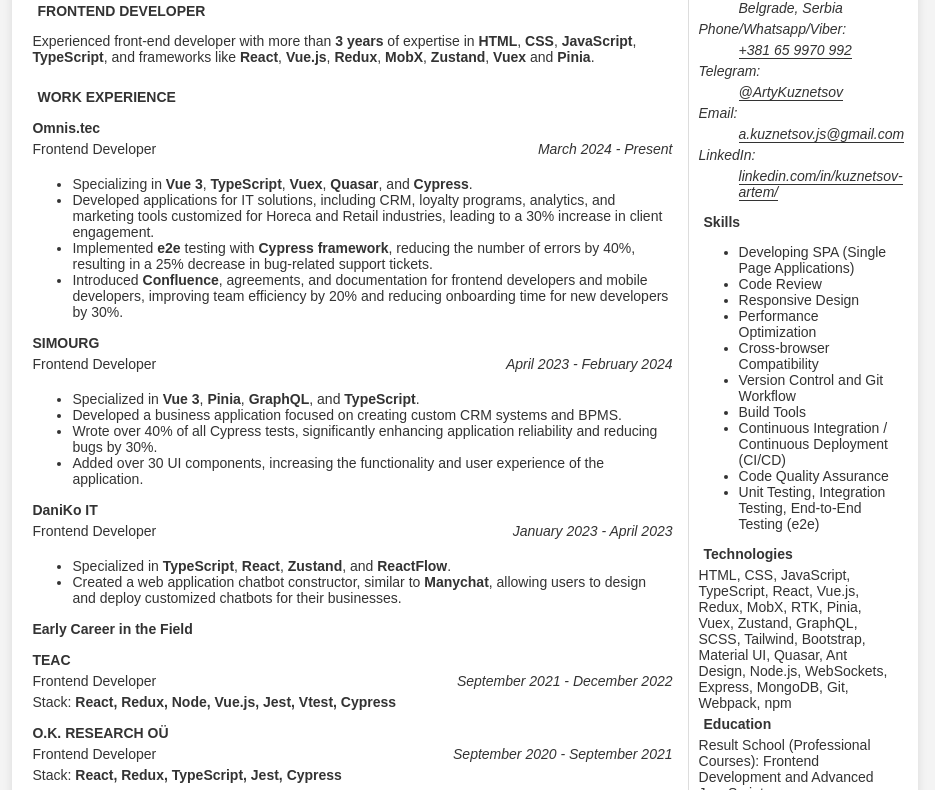
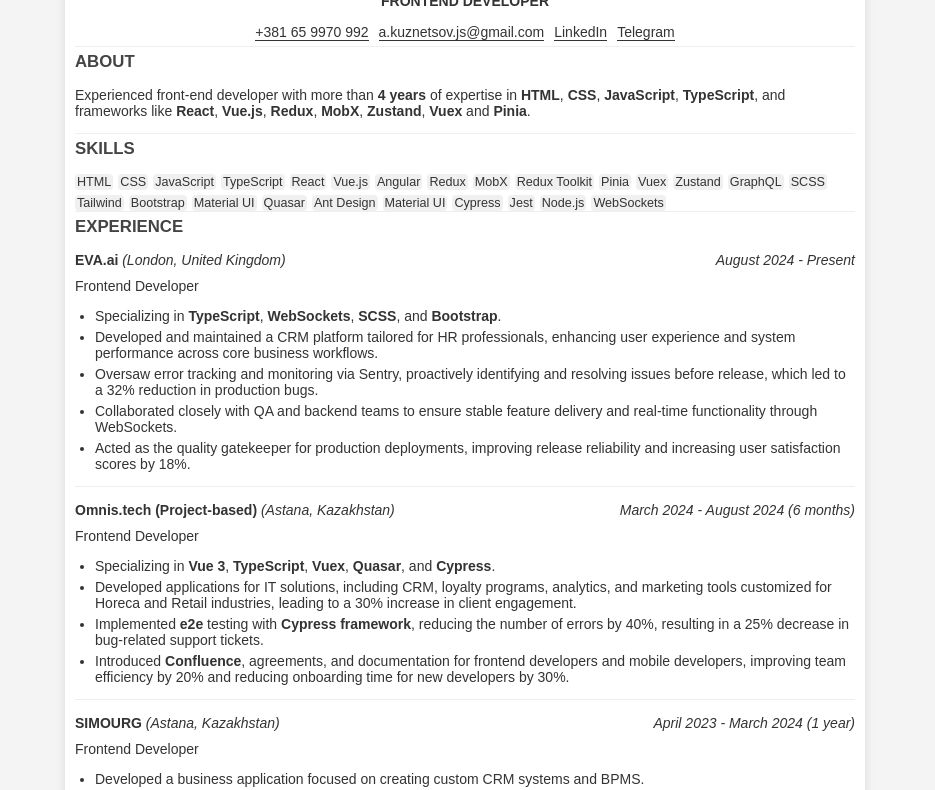
Before and after one commit to ArtemiuszKuzniecow/ArtemiuszKuzniecow.github.io, a plain HTML site: page index.html in a window 1280 px wide. Shown: the part 56-846 px from the top of the page, without its empty margins (175-1110 px from the left). Drawn offline with Linux system fonts and the light colour scheme.

Commit message:
updated cv

```diff
--- a/index.html
+++ b/index.html
@@ -5,7 +5,9 @@
     <meta charset="UTF-8" />
     <meta name="viewport" content="width=device-width, initial-scale=1.0" />
     <meta name="description"
-        content="Artem Kuznetsov - Experienced Frontend Developer with expertise in HTML, CSS, JavaScript, TypeScript, React, Vue.js, and more.">
+        content="Artem Kuznetsov - Experienced Frontend Developer with expertise in HTML, CSS, JavaScript, TypeScript, React, Vue.js, Angular, Redux, MobX, Redux Toolkit, Pinia, Vuex, Zustand, GraphQL, SCSS, Tailwind, Bootstrap, Material UI, Quasar, Ant Design, Cypress, Jest, Node.js, WebSockets, Express, MongoDB, Git, Webpack, npm, Docker, Chakra UI, Shadcn/ui, Radix UI, Mantine, Next UI, React Bootstrap, Bootstrap, Headless UI, PrimeReact, PrimeVue, Semantic UI, Evergreen UI, SSR, SSG, Next.js, Nuxt.js, and more.">
+    <meta name="keywords"
+        content="Frontend Developer, HTML, CSS, JavaScript, TypeScript, React, Vue.js, Angular, Redux, MobX, Redux Toolkit, Pinia, Vuex, Zustand, GraphQL, SCSS, Tailwind, Bootstrap, Material UI, Quasar, Ant Design, Cypress, Jest, Node.js, WebSockets, Express, MongoDB, Git, Webpack, npm, Docker, Chakra UI, Shadcn/ui, Radix UI, Mantine, Next UI, React Bootstrap, Bootstrap, Headless UI, PrimeReact, PrimeVue, Semantic UI, Evergreen UI, SSR, SSG, Next.js, Nuxt.js, and more.">
     <meta name="keywords"
         content="Frontend Developer, HTML, CSS, JavaScript, TypeScript, React, Vue.js, Redux, MobX, NodeJS, Express">
     <meta name="author" content="Artem Kuznetsov">
@@ -16,40 +18,110 @@
             padding: 0;
             background-color: #f4f4f4;
             color: #333;
+
+            &::-webkit-scrollbar {
+                display: none;
+            }
+
+            -ms-overflow-style: none;
+            scrollbar-width: none;
         }
 
         body {
-            display: grid;
-            grid-template-columns: 1fr 210px;
-            grid-template-rows: auto 1fr;
-            gap: 5px 15px;
             margin: 0 auto;
             font-family: sans-serif;
             font-size: 14px;
-            padding: 0 20px;
+            padding: 0 10px;
             box-sizing: border-box;
-            max-height: 1280px;
-            aspect-ratio: 210 / 297;
-            overflow: hidden;
+            max-width: 800px;
             background-color: #fff;
             box-shadow: 0 0 10px rgba(0,0,0,0.1);
+            &::-webkit-scrollbar {
+                display: none;
+            }
+            -ms-overflow-style: none;
+            scrollbar-width: none;
         }
 
-        header {
-            grid-area: 1 / 1 / 2 / 2;
+        h1, h2, h3, h4, h5, h6 {
+            margin: 5px 0;
+            padding: 0;
         }
 
-        aside {
-            grid-area: 1 / 2 / 3 / 3;
-            border-left: 1px solid #ddd;
-            padding-left: 10px;
+        .header {
+            display: flex;
+            justify-content: space-between;
+            align-items: center;
+            flex-wrap: wrap;
+            text-align: center;
+            padding:5px 0;
+            border-bottom: 1px solid #eee;
         }
 
-        div {
+        .header-title {
             display: flex;
-            flex-direction: row;
+            flex-direction: column;
+            justify-content: center;
+            align-items: center;
+            gap: 5px;
+            flex: 1;
+        }
+
+        .contact-info {
+            display: flex;
+            flex-wrap: wrap;
+            justify-content: center;
+            gap: 10px;
+            margin-top: 10px;
+            width: 100%;
+        }
+
+        .contact-info a {
+            color: #333;
+            text-decoration: none;
+            border-bottom: 1px solid currentColor;
+        }
+
+        .section {
+            margin: 5px 0;
+            padding: 0;
+            border-bottom: 1px solid #eee;
+        }
+
+        .section-title {
+            font-size: 1.2em;
+            margin-bottom: 15px;
+            color: #444;
+        }
+
+        .experience-item {
+            margin-bottom: 15px;
+            border-bottom: 1px solid #eee;
+        }
+
+        .experience-header {
+            display: flex;
             justify-content: space-between;
-            padding: 5px 0;
+            margin-bottom: 10px;
+        }
+
+        .skills {
+            display: flex;
+            flex-wrap: wrap;
+            gap: 5px;
+        }
+
+        .skill {
+            background-color: #f0f0f0;
+            padding: 1px 2px;
+            border-radius: 4px;
+            font-size: 0.9em;
+        }
+
+        .invisible {
+            color: transparent;
+            height: 0;
+            width: 0;
         }
 
         a {
@@ -58,16 +130,12 @@
             border-bottom: 1px solid currentColor;
         }
 
-        article {
-            margin: 15px 0;
+        ul {
+            padding-left: 20px;
         }
 
-        dt {
+        li {
             margin: 5px 0;
-        }
-
-        h4 {
-            margin: 5px;
         }
     </style>
     <script type="application/ld+json">
@@ -87,17 +155,30 @@
           "sameAs": [
             "https://www.linkedin.com/in/kuznetsov-artem/"
           ],
-          "description": "Experienced front-end developer with more than 3 years of expertise in HTML, CSS, JavaScript, TypeScript, and frameworks like React, Vue.js, Redux, MobX, Zustand, Vuex and Pinia."
+          "description": "Artem Kuznetsov - Experienced Frontend Developer with expertise in HTML, CSS, JavaScript, TypeScript, React, Vue.js, Angular, Redux, MobX, Redux Toolkit, Pinia, Vuex, Zustand, GraphQL, SCSS, Tailwind, Bootstrap, Material UI, Quasar, Ant Design, Cypress, Jest, Node.js, WebSockets, Express, MongoDB, Git, Webpack, npm, Docker, Chakra UI, Shadcn/ui, Radix UI, Mantine, Next UI, React Bootstrap, Bootstrap, Headless UI, PrimeReact, PrimeVue, Semantic UI, Evergreen UI, SSR, SSG, Next.js, Nuxt.js, and more."
         }
       </script>
 </head>
 
 <body>
-    <header>
+    <header class="header">
+        <div class="header-title">
             <h2>ARTEM KUZNETSOV</h2>
             <h4>FRONTEND DEVELOPER</h4>
+        </div>
+        <div class="contact-info">
+            <a href="https://wa.me/381659970992">+381 65 9970 992</a>
+            <a href="mailto:a.kuznetsov.js@gmail.com">a.kuznetsov.js@gmail.com</a>
+            <a target="_blank" rel="noopener noreferrer" href="https://www.linkedin.com/in/kuznetsov-artem/">LinkedIn</a>
+            <a target="_blank" rel="noopener noreferrer" href="https://t.me/ArtyKuznetsov">Telegram</a>
+        </div>
+    </header>
+
+    <main>
+        <section class="section">
+            <h4 class="section-title">ABOUT</h4>
             <p>
-            Experienced front-end developer with more than <strong>3 years</strong> of expertise in
+                Experienced front-end developer with more than <strong>4 years</strong> of expertise in
                 <strong>HTML</strong>, <strong>CSS</strong>,
                 <strong>JavaScript</strong>, <strong>TypeScript</strong>, and
                 frameworks like <strong>React</strong>, <strong>Vue.js</strong>,
@@ -105,19 +186,79 @@
                 <strong>Zustand</strong>, <strong>Vuex</strong> and
                 <strong>Pinia</strong>.
             </p>
-    </header>
+        </section>
 
+        <section class="section">
+            <h4 class="section-title">SKILLS</h4>
+            <div class="skills">
+                <span class="skill">HTML</span>
+                <span class="skill">CSS</span>
+                <span class="skill">JavaScript</span>
+                <span class="skill">TypeScript</span>
+                <span class="skill">React</span>
+                <span class="skill">Vue.js</span>
+                <span class="skill">Angular</span>
+                <span class="skill">Redux</span>
+                <span class="skill">MobX</span>
+                <span class="skill">Redux Toolkit</span>
+                <span class="skill">Pinia</span>
+                <span class="skill">Vuex</span>
+                <span class="skill">Zustand</span>
+                <span class="skill">GraphQL</span>
+                <span class="skill">SCSS</span>
+                <span class="skill">Tailwind</span>
+                <span class="skill">Bootstrap</span>
+                <span class="skill">Material UI</span>
+                <span class="skill">Quasar</span>
+                <span class="skill">Ant Design</span>
+                <span class="skill">Material UI</span>
+                <span class="skill">Cypress</span>
+                <span class="skill">Jest</span>
+                <span class="skill">Node.js</span>
+                <span class="skill">WebSockets</span>
+            </div>
+        </section>
 
-    <main>
-        <h4>WORK EXPERIENCE</h4>
-        <article>
-            <strong>Omnis.tec</strong>
+        <section class="section">
+            <h4 class="section-title">EXPERIENCE</h4>
+
+            <article class="experience-item">
+                <div class="experience-header">
                     <div>
-                <span>Frontend Developer</span>
-                <time>
-                    <i>March 2024 - Present</i>
-                </time>
+                        <strong>EVA.ai</strong>
+                        <i>(London, United Kingdom)</i>
                     </div>
+                    <time><i>August 2024 - Present</i></time>
+                </div>
+                <div>Frontend Developer</div>
+                <ul>
+                    <li>
+                        Specializing in <strong>TypeScript</strong>, <strong>WebSockets</strong>, <strong>SCSS</strong>, and <strong>Bootstrap</strong>.
+                    </li>
+                    <li>
+                        Developed and maintained a CRM platform tailored for HR professionals, enhancing user experience and system performance across core business workflows.
+                    </li>
+                    <li>
+                        Oversaw error tracking and monitoring via Sentry, proactively identifying and resolving issues before release, which led to a 32% reduction in production bugs.
+                    </li>
+                    <li>
+                        Collaborated closely with QA and backend teams to ensure stable feature delivery and real-time functionality through WebSockets.
+                    </li>
+                    <li>
+                        Acted as the quality gatekeeper for production deployments, improving release reliability and increasing user satisfaction scores by 18%.
+                    </li>
+                </ul>
+            </article>
+
+            <article class="experience-item">
+                <div class="experience-header">
+                    <div>
+                        <strong>Omnis.tech (Project-based)</strong>
+                        <i>(Astana, Kazakhstan)</i>
+                    </div>
+                    <time><i>March 2024 - August 2024 (6 months)</i></time>
+                </div>
+                <div>Frontend Developer</div>
                 <ul>
                     <li>
                         Specializing in <strong>Vue 3</strong>, <strong>TypeScript</strong>,
@@ -140,136 +281,48 @@
                 </ul>
             </article>
 
-        <article>
+            <article class="experience-item">
+                <div class="experience-header">
+                    <div>
                         <strong>SIMOURG</strong>
-            <div>
-                <span>Frontend Developer</span>
-                <time>
-                    <i>April 2023 - February 2024</i>
-                </time>
+                        <i>(Astana, Kazakhstan)</i>
                     </div>
+                    <time><i>April 2023 - March 2024 (1 year)</i></time>
+                </div>
+                <div>Frontend Developer</div>
                 <ul>
-                <li>
-                    Specialized in <strong>Vue 3</strong>, <strong>Pinia</strong>,
-                    <strong>GraphQL</strong>, and <strong>TypeScript</strong>.
-                </li>
                     <li>
                         Developed a business application focused on creating custom CRM
                         systems and BPMS.
                     </li>
-                <li>
-                    Wrote over 40% of all Cypress tests, significantly enhancing application reliability and reducing bugs by 30%.
-                </li>
-                <li>
-                    Added over 30 UI components, increasing the functionality and user experience of the application.
-                </li>
                 </ul>
+                <div>Stack: <strong>Vue 3, Pinia, GraphQL, TypeScript, WebSockets, SCSS, Cypress</strong></div>
             </article>
 
-        <article>
-            <strong>DaniKo IT</strong>
+            <article class="experience-item">
+                <div class="experience-header">
                     <div>
-                <span>Frontend Developer</span>
-                <time>
-                    <i>January 2023 - April 2023</i>
-                </time>
+                        <strong>DaniKo IT (Project-based)</strong>
+                        <i>(Astana, Kazakhstan)</i>
                     </div>
-            <ul>
-                <li>
-                    Specialized in <strong>TypeScript</strong>, <strong>React</strong>,
-                    <strong>Zustand</strong>, and <strong>ReactFlow</strong>.
-                </li>
-                <li>
-                    Created a web application chatbot constructor, similar
-                    to <strong>Manychat</strong>, allowing users to design and deploy customized chatbots
-                    for their businesses.
-                </li>
-            </ul>
+                    <time><i>January 2023 - April 2023 (4 months)</i></time>
+                </div>
+                <div>Frontend Developer</div>
+                <div>Stack: <strong>React, Redux, Node, Vue.js, Vitest, Cypress</strong></div>
             </article>
 
-        <strong>Early Career in the Field</strong>
-
-        <article>
-            <strong>TEAC</strong>
+            <article class="experience-item">
+                <div class="experience-header">
                     <div>
-                <span>Frontend Developer</span>
-                <time><i>September 2021 - December 2022</i></time>
+                        <strong>O.K. RESEARCH OÜ</strong>
+                        <i>(Kohtla-Järve, Estonia)</i>
                     </div>
-            <span>Stack:</span> <strong>React, Redux, Node, Vue.js, Jest, Vtest, Cypress</strong>
+                    <time><i>September 2020 - December 2022 (2 years 4 months)</i></time>
+                </div>
+                <div>Frontend Developer</div>
+                <div>Stack: <strong>React, Redux, Node, Vue.js, Vitest, Cypress</strong></div>
             </article>
-
-        <article>
-            <strong>O.K. RESEARCH OÜ</strong>
-            <div>
-                <span>Frontend Developer</span>
-                <time><i>September 2020 - September 2021</i></time>
-            </div>
-            <span>Stack:</span> <strong>React, Redux, TypeScript, Jest, Cypress</strong>
-        </article>
+        </section>
     </main>
-
-    <aside>
-        <address>
-            <h4>Contact</h4>
-            <dl>
-                <dt>Location:</dt>
-                <dd>Belgrade, Serbia</dd>
-
-                <dt>Phone/Whatsapp/Viber:</dt>
-                <dd>
-                    <a href="tel:+381659970992">
-                        +381 65 9970 992
-                    </a>
-                </dd>
-
-                <dt>Telegram:</dt>
-                <dd>
-                    <a target="_blank" rel="noopener noreferrer" href="https://t.me/ArtyKuznetsov">
-                        @ArtyKuznetsov
-                    </a>
-                </dd>
-
-                <dt>Email:</dt>
-                <dd>
-                    <a href="mailto:a.kuznetsov.js@gmail.com">
-                        a.kuznetsov.js@gmail.com
-                    </a>
-                </dd>
-
-                <dt>LinkedIn:</dt>
-                <dd>
-                    <a target="_blank" rel="noopener noreferrer" href="https://www.linkedin.com/in/kuznetsov-artem/">
-                        linkedin.com/in/kuznetsov-artem/
-                    </a>
-                </dd>
-            </dl>
-        </address>
-
-        <section>
-            <h4>Skills</h4>
-            <ul>
-                <li>Developing SPA (Single Page Applications)</li>
-                <li>Code Review</li>
-                <li>Responsive Design</li>
-                <li>Performance Optimization</li>
-                <li>Cross-browser Compatibility</li>
-                <li>Version Control and Git Workflow</li>
-                <li>Build Tools</li>
-                <li>Continuous Integration / Continuous Deployment (CI/CD)</li>
-                <li>Code Quality Assurance</li>
-                <li>Unit Testing, Integration Testing, End-to-End Testing (e2e)</li>
-            </ul>
-        </section>
-
-        <section>
-            <h4>Technologies</h4>
-            HTML, CSS, JavaScript, TypeScript, React, Vue.js, Redux, MobX, RTK, Pinia, Vuex, Zustand, GraphQL, SCSS, Tailwind, Bootstrap, Material UI, Quasar, Ant Design, Node.js, WebSockets, Express, MongoDB, Git, Webpack, npm
-        </section>
-
-        <section>
-            <h4>Education</h4>
-            <span>Result School (Professional Courses): Frontend Development and Advanced JavaScript</span>
-          </section>
-    </aside>
 </body>
 </html>
```
Lines whose indentation alone changed are shown as unchanged.
